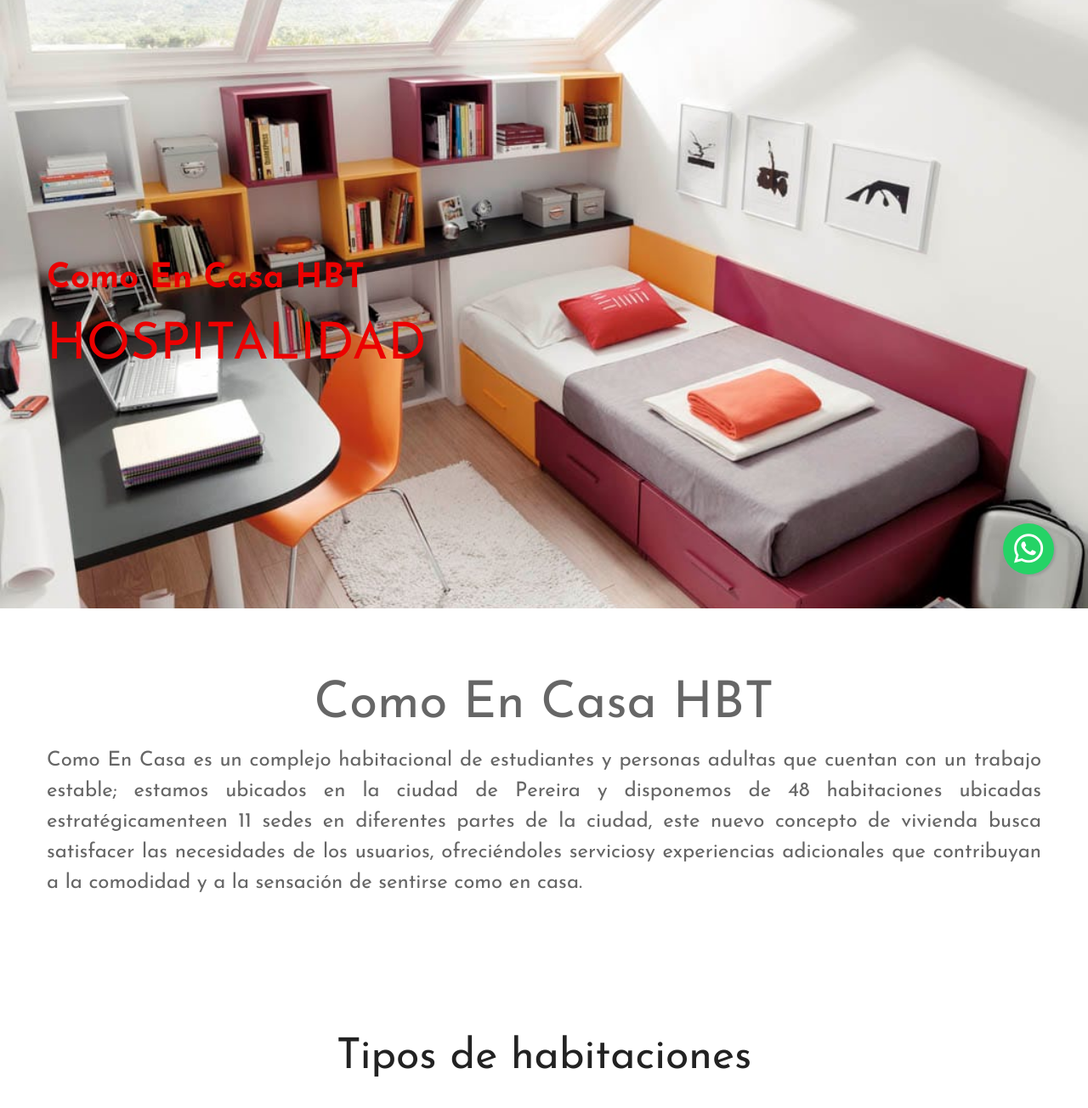
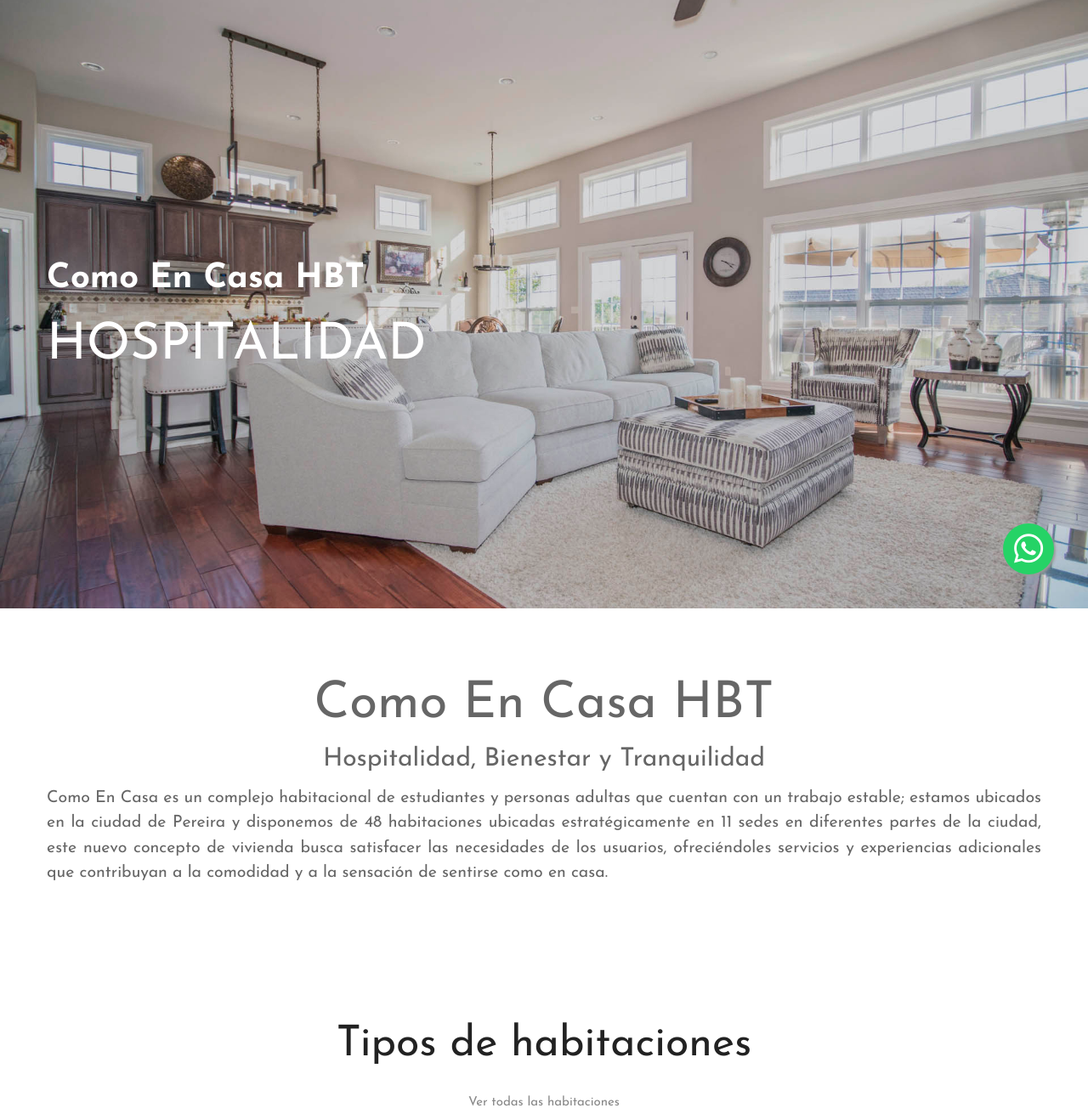
Before and after one commit to dmontoya1/como-en-casa, a Django app: template comoencasa/templates/webclient/home.html in a window 1280 px wide. Shown: the part 84-1388 px from the top of the page at 85% size. Run offline with Django 3.2, Linux system fonts and the light colour scheme; the template is opened without the code that fills it, so the values that code supplies are empty; parts of the project's set-up code (start-up, migrations or seed data) failed here and were passed over; some libraries are stand-ins or nearby versions.

Commit message:
Updating fixes and home images

```diff
--- a/comoencasa/static/css/main.css
+++ b/comoencasa/static/css/main.css
@@ -3090,7 +3090,7 @@ input.num-product::-webkit-inner-spin-button {
 
 span.text-home {
   display: block;
-  font-size: 1.6em;
+  font-size: 1.3em;
   text-align: justify;
 }
 
@@ -3274,13 +3274,13 @@ span.text-home {
 }
 
 .blog-item .img {
-  background-size: contain;
-  width: 100%;
-  height: 400px;
-  /* background-size: cover; */
+  width: 300px;
+  height: 300px;
+  background-size: cover;
   background-position: center;
   background-repeat: no-repeat;
   margin: 0 auto;
+  border-radius: 50%;
 }
 
 .borderless td, .borderless th, .borderless td {
--- a/comoencasa/templates/webclient/home.html
+++ b/comoencasa/templates/webclient/home.html
@@ -17,17 +17,17 @@
     <section class="section-slide">
         <div class="wrap-slick1 rs1-slick1">
             <div class="slick1">
-                <div class="item-slick1" style="background-image: url(/static/images/hospitalidad.jpeg);">
+                <div class="item-slick1" style="background-image: url(/static/images/hospitalidad.jpg);">
                     <div class="container h-full">
                         <div class="flex-col-l-m h-full p-t-100 p-b-30">
                             <div class="layer-slick1 animated visible-false" data-appear="fadeInDown" data-delay="0">
-                                <span class="ltext-202 cl13 respon2">
+                                <span class="ltext-202 cl0 respon2">
                                     Como En Casa HBT
                                 </span>
                             </div>
 
                             <div class="layer-slick1 animated visible-false" data-appear="fadeInUp" data-delay="800">
-                                <h2 class="ltext-104 cl13 p-t-19 p-b-43 respon1">
+                                <h2 class="ltext-104 cl0 p-t-19 p-b-43 respon1">
                                     Hospitalidad
                                 </h2>
                             </div>
@@ -36,17 +36,17 @@
                     </div>
                 </div>
 
-                <div class="item-slick1" style="background-image: url(/static/images/bienestar.jpeg);">
+                <div class="item-slick1" style="background-image: url(/static/images/bienestar.jpg);">
                     <div class="container h-full">
                         <div class="flex-col-l-m h-full p-t-100 p-b-30">
                             <div class="layer-slick1 animated visible-false" data-appear="rollIn" data-delay="0">
-                                <span class="ltext-202 cl13 respon2">
+                                <span class="ltext-202 cl0 respon2">
                                     Como En Casa HBT
                                 </span>
                             </div>
 
                             <div class="layer-slick1 animated visible-false" data-appear="lightSpeedIn" data-delay="800">
-                                <h2 class="ltext-104 cl13 p-t-19 p-b-43 respon1">
+                                <h2 class="ltext-104 cl0 p-t-19 p-b-43 respon1">
                                     Bienestar
                                 </h2>
                             </div>
@@ -54,17 +54,17 @@
                     </div>
                 </div>
 
-                <div class="item-slick1" style="background-image: url(/static/images/tranquilidad.jpeg);">
+                <div class="item-slick1" style="background-image: url(/static/images/tranquilidad.jpg);">
                     <div class="container h-full">
                         <div class="flex-col-l-m h-full p-t-100 p-b-30">
                             <div class="layer-slick1 animated visible-false" data-appear="rotateInDownLeft" data-delay="0">
-                                <span class="ltext-202 cl13 respon2">
+                                <span class="ltext-202 cl0 respon2">
                                     Como En Casa HBT
                                 </span>
                             </div>
 
                             <div class="layer-slick1 animated visible-false" data-appear="rotateInUpRight" data-delay="800">
-                                <h2 class="ltext-104 cl13 p-t-19 p-b-43 respon1">
+                                <h2 class="ltext-104 cl0 p-t-19 p-b-43 respon1">
                                     Tranquilidad
                                 </h2>
                             </div>
@@ -81,10 +81,11 @@
         <div class="row">
             <div class="col-12">
                 <h1 class="text-center mb-3" style="font-size: 4em;"">Como En Casa HBT</h1>
+                <h3 class="text-center mb-3" style="font-size: 2em;"">Hospitalidad, Bienestar y Tranquilidad</h3>
                 <span class="text-home">
                     Como En Casa es un complejo habitacional de estudiantes y personas adultas que cuentan con un trabajo estable;
-                    estamos ubicados en la ciudad de Pereira y disponemos de 48 habitaciones ubicadas estratégicamenteen 11 sedes en diferentes partes de la ciudad,
-                    este nuevo concepto de vivienda busca satisfacer las necesidades de los usuarios, ofreciéndoles serviciosy experiencias  adicionales que contribuyan
+                    estamos ubicados en la ciudad de Pereira y disponemos de 48 habitaciones ubicadas estratégicamente en 11 sedes en diferentes partes de la ciudad,
+                    este nuevo concepto de vivienda busca satisfacer las necesidades de los usuarios, ofreciéndoles servicios y experiencias adicionales que contribuyan
                     a la comodidad y a la sensación de sentirse como en casa.
                 </span>
             </div>
@@ -436,7 +437,7 @@
                     <div class="col-sm-6 col-md-4 p-b-40">
                         <div class="blog-item">
                             <div class="img"
-                                style="background-image: url(media/{{t.image}});background-size: contain;">
+                                style="background-image: url(media/{{t.image}});">
                             </div>
                             <!-- <div class="hov-img0">
                                 <img src="media/{{t.image}}" alt="IMG-BLOG">
```
Also changed, not shown: comoencasa/static/images/bienestar.jpg (added), comoencasa/static/images/hospitalidad.jpg (added), comoencasa/static/images/tranquilidad.jpg (added).
